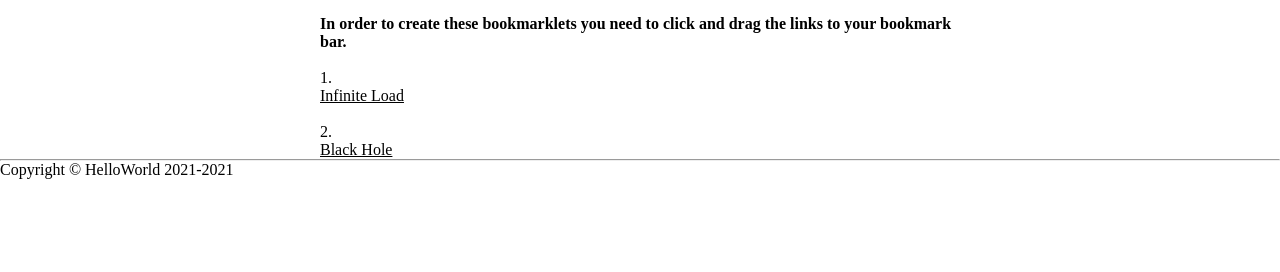
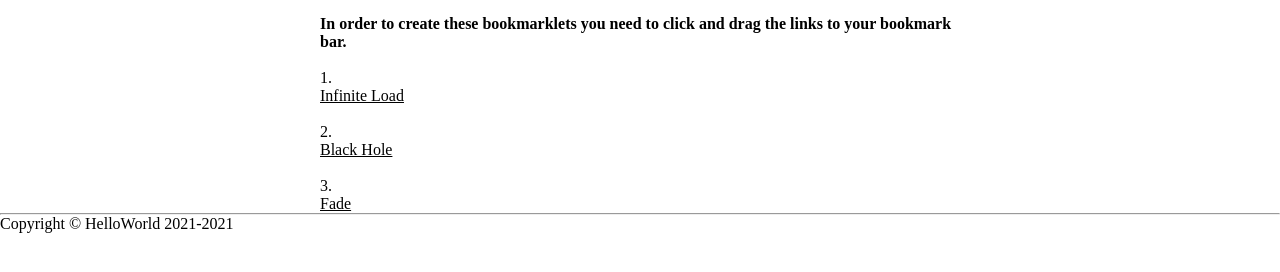
Before and after one commit to NopeProsOnly/kaden-tech.github.io, a plain HTML site: page articles/bookmarklets.html in a window 1280 px wide. Shown: the part 216-488 px from the top of the page. Drawn offline with Linux system fonts and the light colour scheme.

Commit message:
Update bookmarklets.html

```diff
--- a/articles/bookmarklets.html
+++ b/articles/bookmarklets.html
@@ -35,12 +35,10 @@
 <hr>
 <article>
 <p>
-<h3 id="FirstParagraph"></h3>
 <header class="no-background"><h1>Some great bookmarklets from everywhere.</h1></header>
 <br>
 <p>Do you want to have some bookmarklets? If so, then you've some to the right place.</p>
 <br>
-<h3 id="SecondParagraph"></h3>
 <h4>In order to create these bookmarklets you need to click and drag the links to your bookmark bar.</h1>
 <br>
      <p>1.</p>
@@ -54,7 +52,6 @@
 ">Infinite Load</a>
 <br>
 <br>
-<h3 id="ThirdParagraph"></h3>
      <p>2.</p>
      <a style="color:black;" href="javascript:(function() {
   var x = document.getElementsByTagName('*');
@@ -67,6 +64,13 @@
   }
 }());">Black Hole</a>
 <br>
+<br>
+<p>3.<p>
+<a href="javascript:(function() {
+  document.documentElement.style.transition = '10s';
+  document.documentElement.style.opacity = '0';
+}());
+" style="color:black;">Fade</a>
 </p>
 </article>
 <hr>
```
